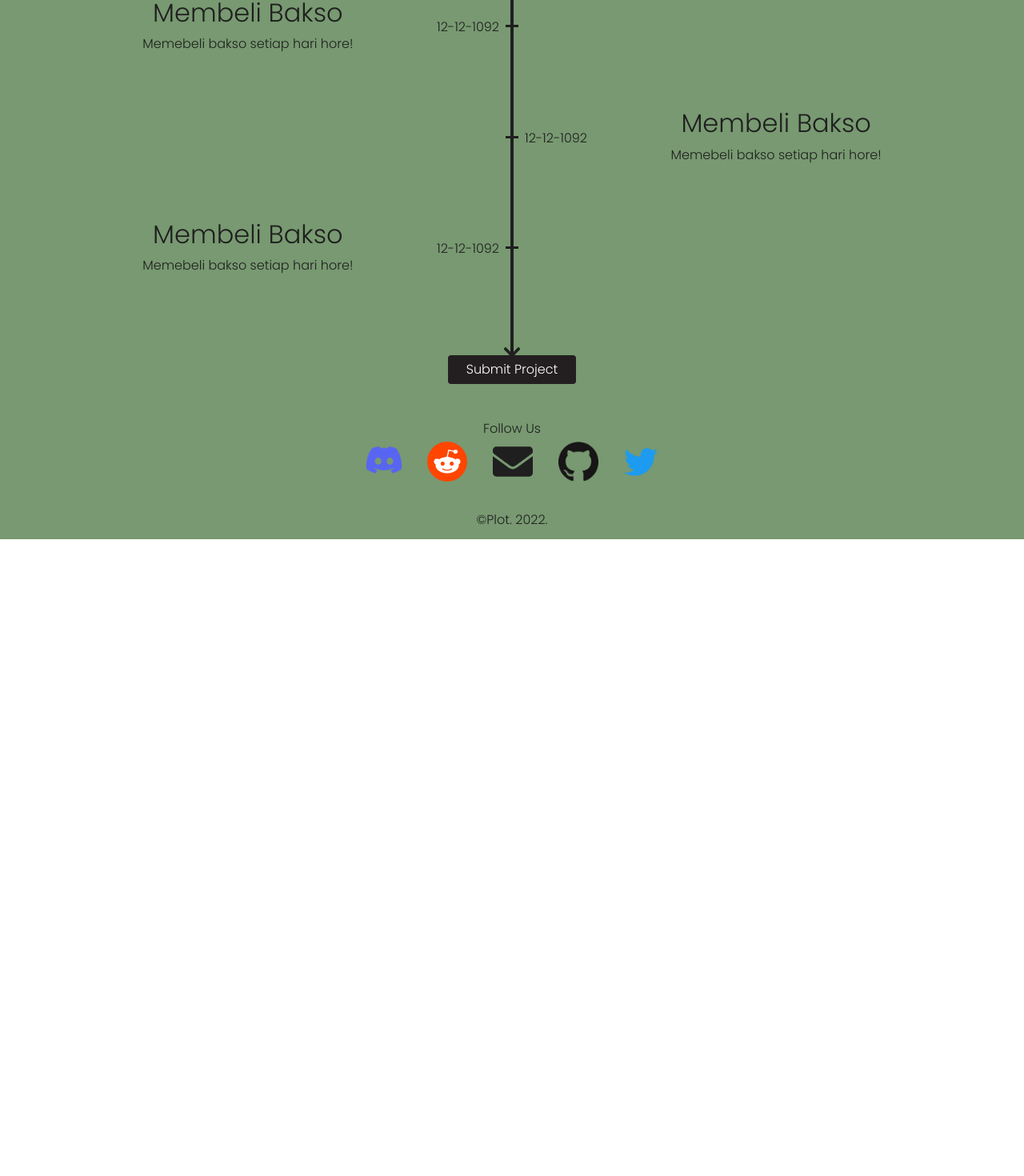
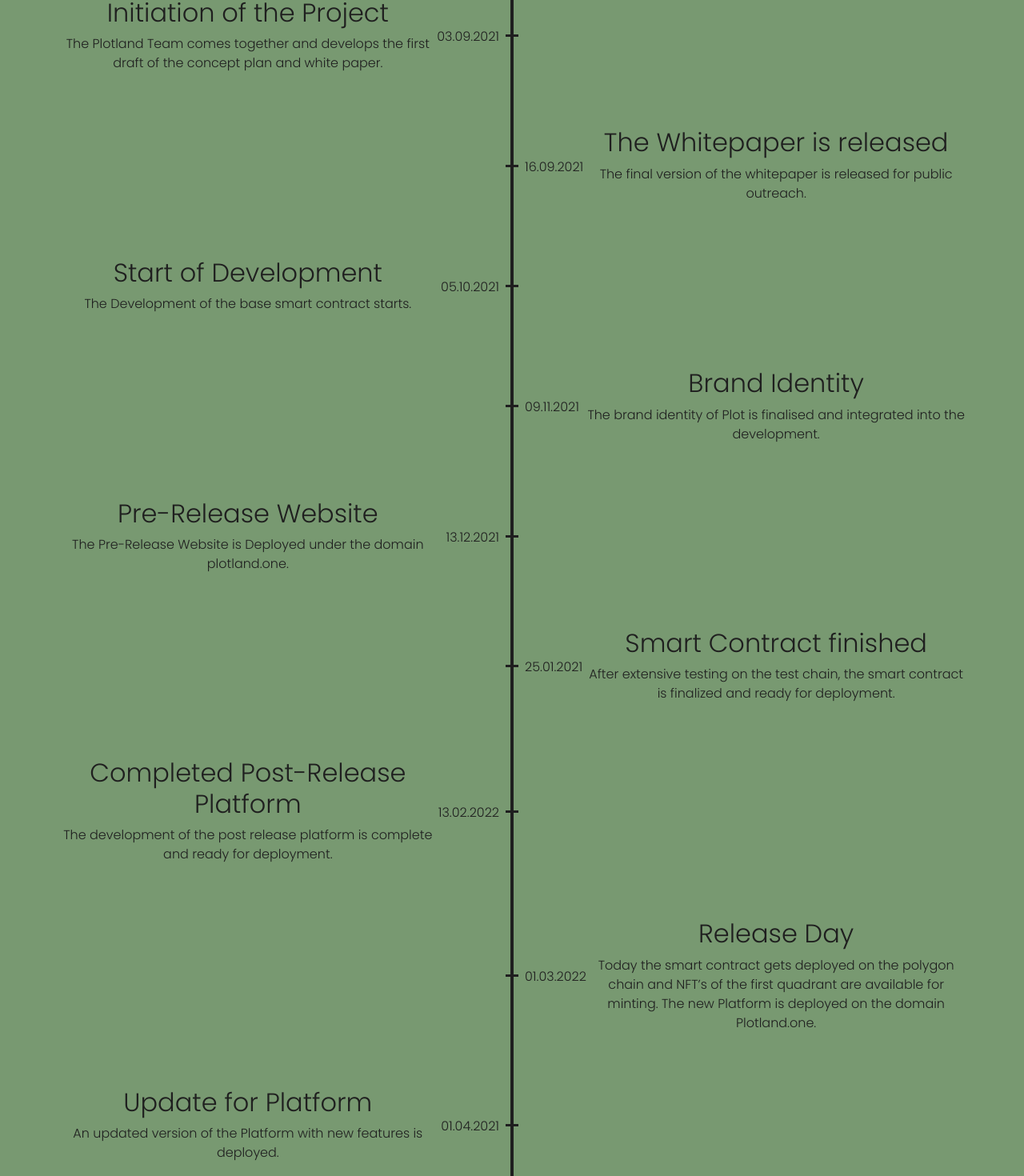
Before and after one commit to Plot-NFT/Plotland, a Next.js app: page /roadmap in a window 1280 px wide. Shown: the part 147-1617 px from the top of the page at 80% size. Before the commit the page ends 821 px from the top, so only its background shows below. Built offline with nearby package versions, Linux system fonts and the light colour scheme.

Commit message:
change visualization image, change roadmap content, finish new coordinate unit component,

```diff
--- a/pages/roadmap.jsx
+++ b/pages/roadmap.jsx
@@ -35,10 +35,12 @@
       <Container>
         <RoadMap.Main>
           <RoadMap.Content>
-            <h3>Membeli Bakso</h3>
-            <p>Memebeli bakso setiap hari hore!</p>
-
-            <RoadMap.Date position="right">12-12-1092</RoadMap.Date>
+            <h3>Initiation of the Project</h3>
+            <p>
+              The Plotland Team comes together and develops the first draft of
+              the concept plan and white paper.
+            </p>
+            <RoadMap.Date position="right">03.09.2021</RoadMap.Date>
           </RoadMap.Content>
 
           <RoadMap.Divider />
@@ -52,24 +54,138 @@
           <RoadMap.Divider />
 
           <RoadMap.Content>
-            <h3>Membeli Bakso</h3>
-            <p>Memebeli bakso setiap hari hore!</p>
+            <h3>The Whitepaper is released</h3>
+            <p>
+              The final version of the whitepaper is released for public
+              outreach.
+            </p>
 
-            <RoadMap.Date position="left">12-12-1092</RoadMap.Date>
+            <RoadMap.Date position="left">16.09.2021</RoadMap.Date>
           </RoadMap.Content>
         </RoadMap.Main>
 
         <RoadMap.Main>
           <RoadMap.Content>
-            <h3>Membeli Bakso</h3>
-            <p>Memebeli bakso setiap hari hore!</p>
+            <h3>Start of Development</h3>
+            <p>The Development of the base smart contract starts.</p>
 
-            <RoadMap.Date position="right">12-12-1092</RoadMap.Date>
+            <RoadMap.Date position="right">05.10.2021</RoadMap.Date>
           </RoadMap.Content>
 
           <RoadMap.Divider />
 
           <RoadMap.Placeholder />
+        </RoadMap.Main>
+
+        <RoadMap.Main>
+          <RoadMap.Placeholder />
+
+          <RoadMap.Divider />
+
+          <RoadMap.Content>
+            <h3>Brand Identity</h3>
+            <p>
+              The brand identity of Plot is finalised and integrated into the
+              development.
+            </p>
+
+            <RoadMap.Date position="left">09.11.2021</RoadMap.Date>
+          </RoadMap.Content>
+        </RoadMap.Main>
+
+        <RoadMap.Main>
+          <RoadMap.Content>
+            <h3>Pre-Release Website</h3>
+            <p>
+              The Pre-Release Website is Deployed under the domain plotland.one.
+            </p>
+
+            <RoadMap.Date position="right">13.12.2021</RoadMap.Date>
+          </RoadMap.Content>
+
+          <RoadMap.Divider />
+
+          <RoadMap.Placeholder />
+        </RoadMap.Main>
+
+        <RoadMap.Main>
+          <RoadMap.Placeholder />
+
+          <RoadMap.Divider />
+
+          <RoadMap.Content>
+            <h3>Smart Contract finished</h3>
+            <p>
+              After extensive testing on the test chain, the smart contract is
+              finalized and ready for deployment.
+            </p>
+
+            <RoadMap.Date position="left">25.01.2021</RoadMap.Date>
+          </RoadMap.Content>
+        </RoadMap.Main>
+
+        <RoadMap.Main>
+          <RoadMap.Content>
+            <h3>Completed Post-Release Platform</h3>
+            <p>
+              The development of the post release platform is complete and ready
+              for deployment.
+            </p>
+
+            <RoadMap.Date position="right">13.02.2022</RoadMap.Date>
+          </RoadMap.Content>
+
+          <RoadMap.Divider />
+
+          <RoadMap.Placeholder />
+        </RoadMap.Main>
+
+        <RoadMap.Main>
+          <RoadMap.Placeholder />
+
+          <RoadMap.Divider />
+
+          <RoadMap.Content>
+            <h3>Release Day</h3>
+            <p>
+              Today the smart contract gets deployed on the polygon chain and
+              NFT’s of the first quadrant are available for minting. The new
+              Platform is deployed on the domain Plotland.one.
+            </p>
+
+            <RoadMap.Date position="left">01.03.2022</RoadMap.Date>
+          </RoadMap.Content>
+        </RoadMap.Main>
+
+        <RoadMap.Main>
+          <RoadMap.Content>
+            <h3>Update for Platform</h3>
+            <p>
+              An updated version of the Platform with new features is deployed.
+            </p>
+
+            <RoadMap.Date position="right">01.04.2021</RoadMap.Date>
+          </RoadMap.Content>
+
+          <RoadMap.Divider />
+
+          <RoadMap.Placeholder />
+        </RoadMap.Main>
+
+        <RoadMap.Main>
+          <RoadMap.Placeholder />
+
+          <RoadMap.Divider />
+
+          <RoadMap.Content>
+            <h3>Second Quadrant Release Day</h3>
+            <p>
+              The NFT’s of the second quadrant are available for minting
+              starting today.
+            </p>
+
+            <RoadMap.Date position="left">01.06.2021</RoadMap.Date>
+          </RoadMap.Content>
         </RoadMap.Main>
 
         <RoadMap.Main>
--- a/src/components/CoordinateUnit/CoordinateUnit.module.scss
+++ b/src/components/CoordinateUnit/CoordinateUnit.module.scss
@@ -1,10 +1,24 @@
 @use "/src/scss/variable";
 
-.wrapper {
+.flipCard {
   background-color: transparent;
   width: 300px;
   height: 300px;
   perspective: 1000px;
+}
+
+.flipCard:hover .innerCard {
+  transform: rotateY(180deg);
+}
+
+.innerCard {
+  position: relative;
+  width: 100%;
+  height: 100%;
+  text-align: center;
+  transition: transform 0.6s;
+  transform-style: preserve-3d;
+  box-shadow: 0 4px 8px 0 rgba(0, 0, 0, 0.2);
 }
 
 .frontCard,
@@ -15,6 +29,7 @@
   -webkit-backface-visibility: hidden;
   backface-visibility: hidden;
 }
+
 .frontCard {
   border: 1px solid #000;
   display: flex;
@@ -22,12 +37,20 @@
   height: 100%;
   flex-direction: column;
   align-items: center;
-  justify-self: center;
+  justify-content: center;
   text-align: center;
 }
 
 .backCard {
-  background-color: #2980b9;
+  border: 1px solid #000;
+  display: flex;
+  padding: 1rem;
   color: white;
+  width: 100%;
+  height: 100%;
+  flex-direction: column;
+  align-items: center;
+  justify-content: center;
+  text-align: center;
   transform: rotateY(180deg);
 }
```
Also changed, not shown: pages/index.jsx (+6 -6 lines), pages/profile.jsx (+11 -35 lines), src/components/CoordinateUnit/CoordinateUnit.jsx (+7 -3 lines), public/assets/visualization.png (added).
